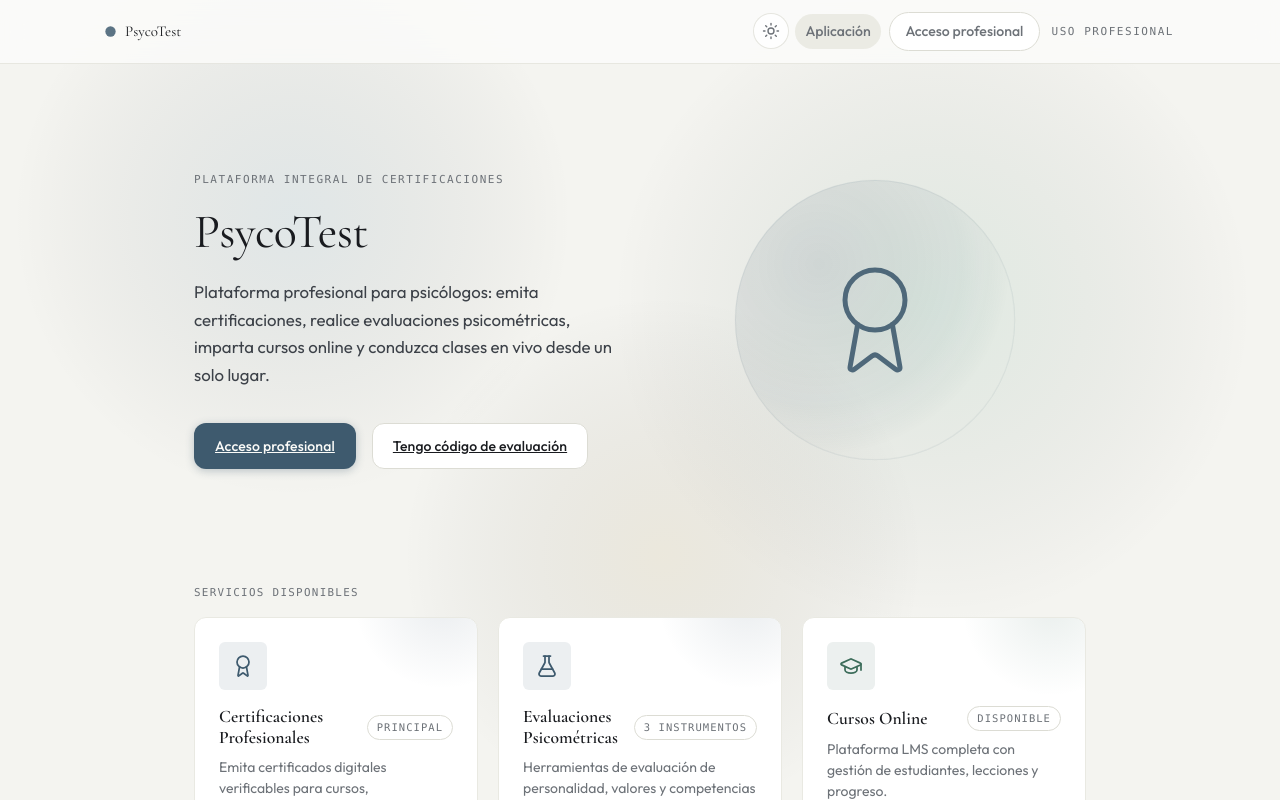
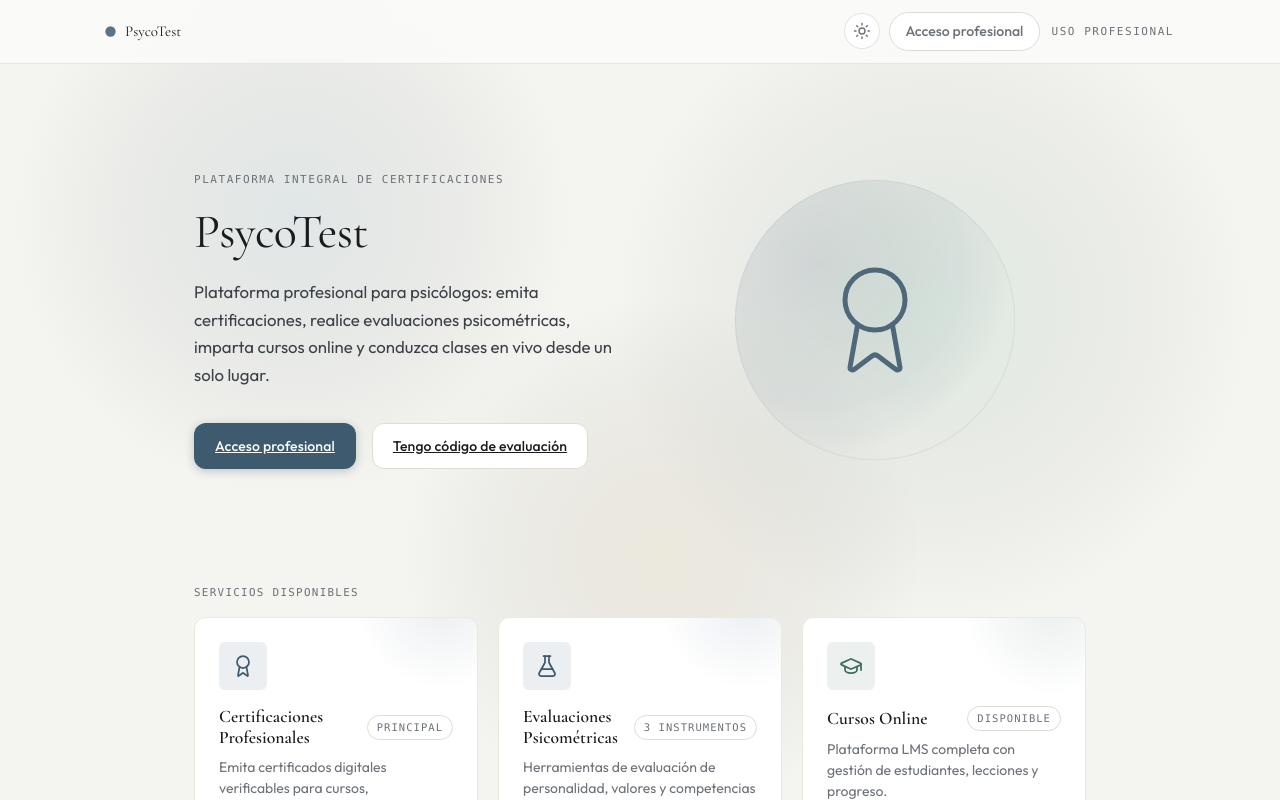
Before and after one commit to MarxMad/Psycotest, a Next.js app in the folder app/: page / in a window 1280 px wide. Shown: the top 800 px of the page. Built offline with nearby package versions, Linux system fonts and the light colour scheme; no server answers.

Commit message:
Quitar botón 'Aplicación' del TopNav - simplificar navegación
Co-authored-by: Gerardo Vela <MarxMad@users.noreply.github.com>

```diff
--- a/app/src/app/TopNav.tsx
+++ b/app/src/app/TopNav.tsx
@@ -61,10 +61,6 @@ export function TopNav() {
 
   return (
     <nav className="topnav" aria-label="Navegación principal">
-      <NavLink href="/" active={pathname === "/"}>
-        Aplicación
-      </NavLink>
-
       {ready && user ? (
         <>
           <NavLink href="/participantes" active={enParticipantes}>
```
